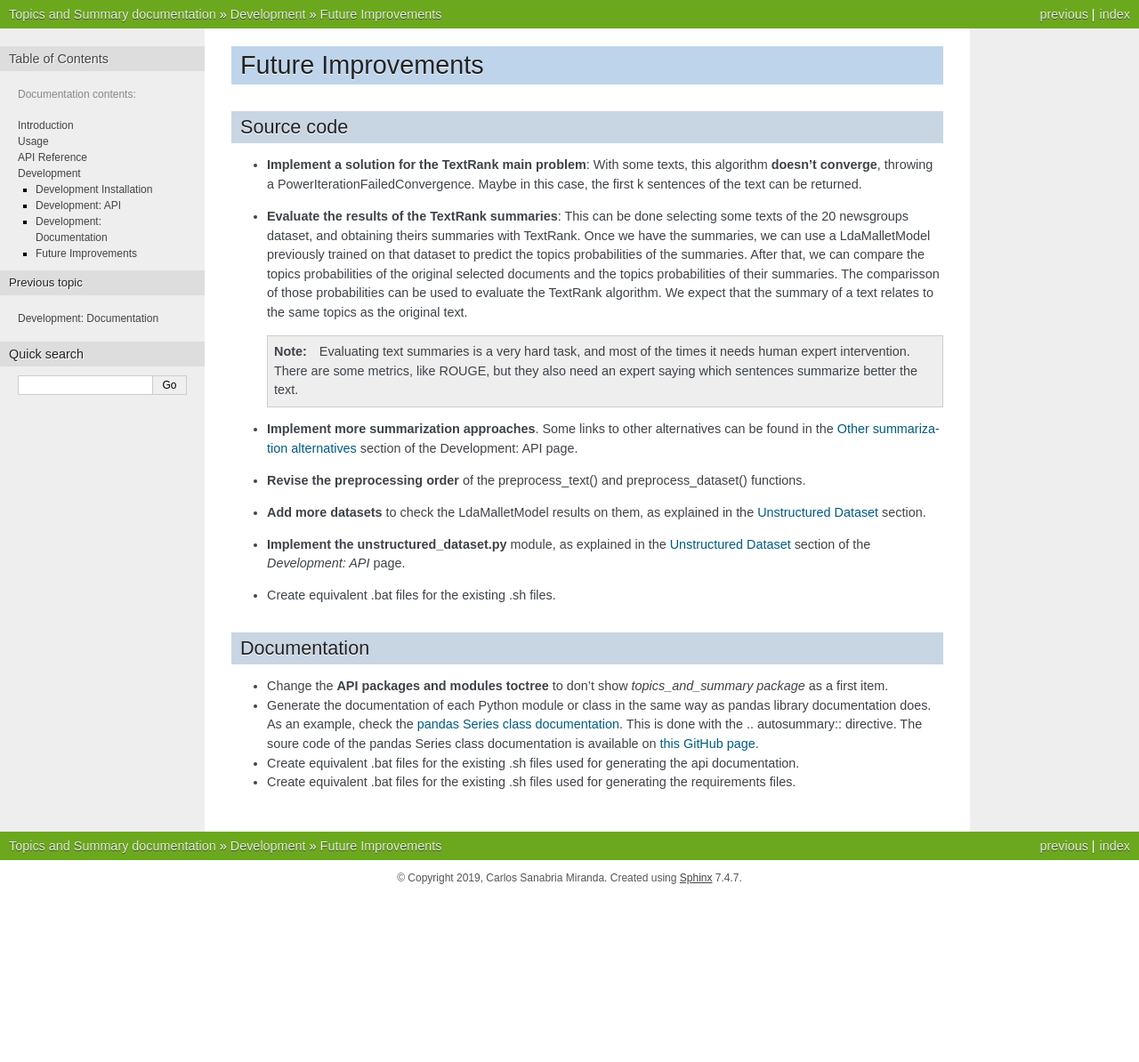
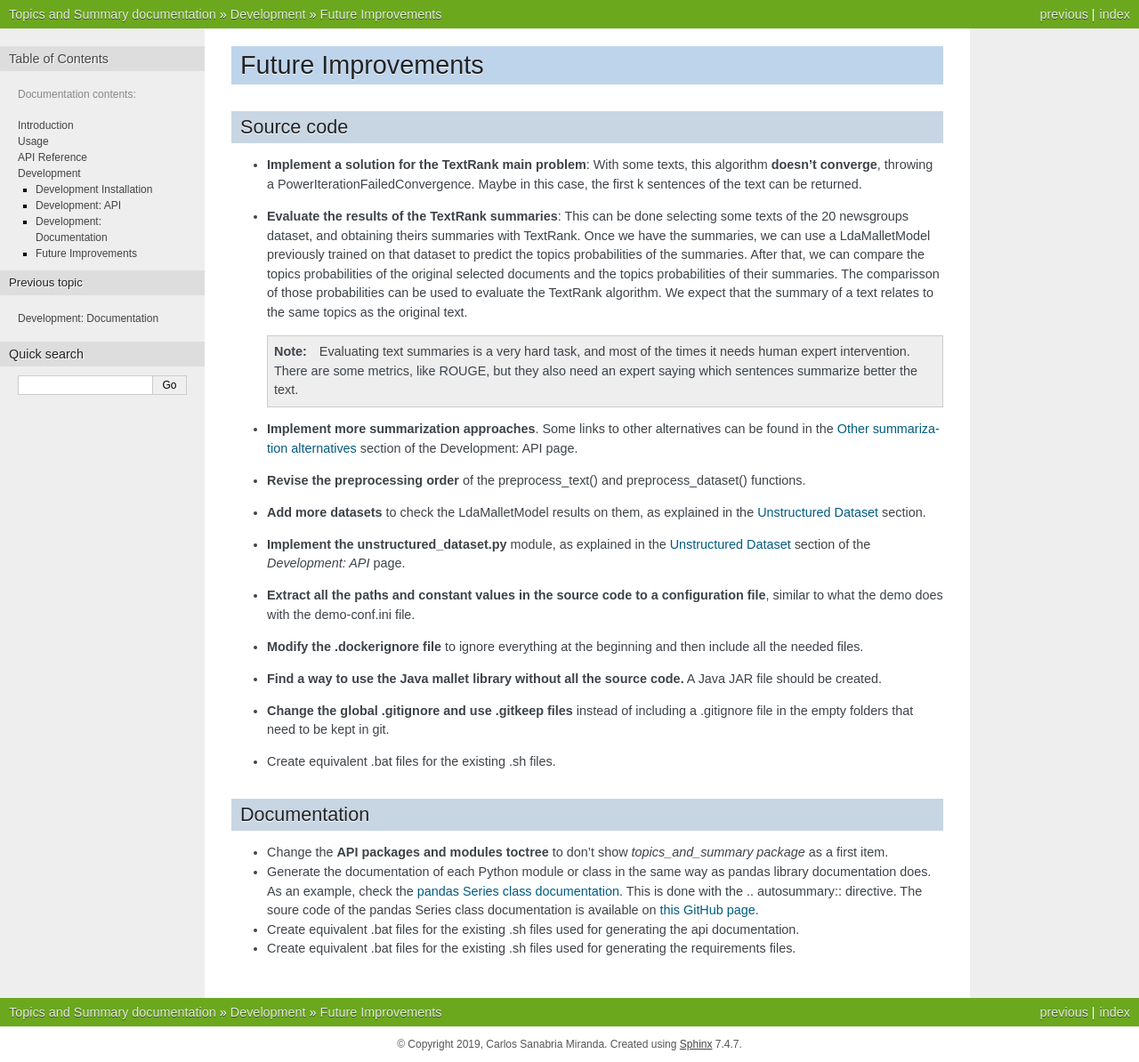
Before and after one commit to CarlosSanabriaM/topics_and_summary, a Sphinx documentation site: the page built from topics_and_summary/docs/source/development/future-improvements.rst, in a window 1280 px wide. Shown: the whole page at 89% size. Built offline with Sphinx 7.4.7, drawn with Linux system fonts in a browser that asks for light colours; before the commit the page ends 1007 px from its top, so only the background shows below that.

Commit message:
Updated Future Improvements documentation page.

```diff
--- a/topics_and_summary/docs/source/development/future-improvements.rst
+++ b/topics_and_summary/docs/source/development/future-improvements.rst
@@ -21,6 +21,12 @@ Source code
 * **Revise the preprocessing order** of the preprocess_text() and preprocess_dataset() functions.
 * **Add more datasets** to check the LdaMalletModel results on them, as explained in the :ref:`unstructured-dataset` section.
 * **Implement the unstructured_dataset.py** module, as explained in the :ref:`unstructured-dataset` section of the *Development: API* page.
+* **Extract all the paths and constant values in the source code to a configuration file**, similar to what the demo does
+  with the demo-conf.ini file.
+* **Modify the .dockerignore file** to ignore everything at the beginning and then include all the needed files.
+* **Find a way to use the Java mallet library without all the source code.** A Java JAR file should be created.
+* **Change the global .gitignore and use .gitkeep files** instead of including a .gitignore file in the empty folders
+  that need to be kept in git.
 * Create equivalent .bat files for the existing .sh files.
 
 
```
